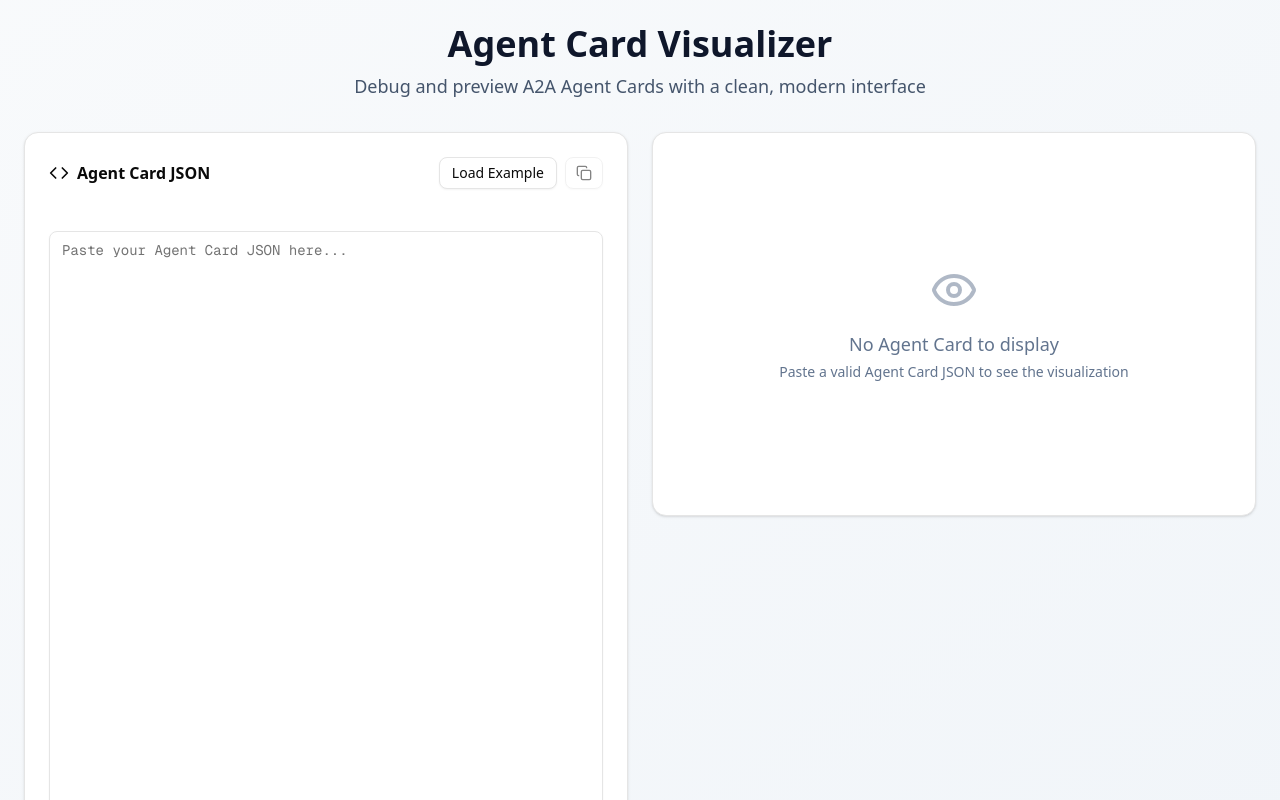
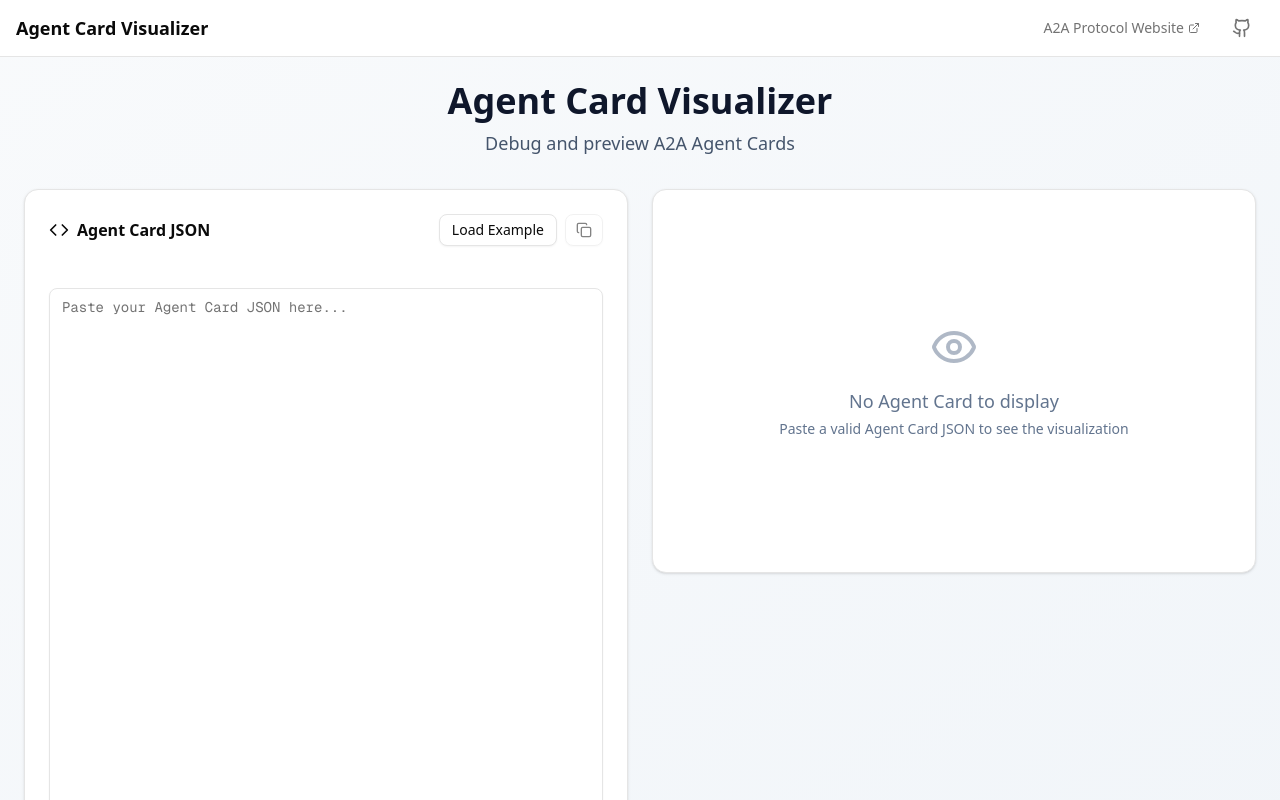
Before and after one commit to Samueljh1/agent-card-visualizer, a Next.js app: page / in a window 1280 px wide. Shown: the top 800 px of the page. Built offline with nearby package versions, Linux system fonts and the light colour scheme.

Commit message:
feature: Added sticky header

```diff
--- a/src/app/layout.tsx
+++ b/src/app/layout.tsx
@@ -1,6 +1,7 @@
 import type { Metadata } from "next";
 import { Geist, Geist_Mono } from "next/font/google";
 import "./globals.css";
+import Header from "@/components/Header";
 
 const geistSans = Geist({
   variable: "--font-geist-sans",
@@ -27,6 +28,7 @@ export default function RootLayout({
       <body
         className={`${geistSans.variable} ${geistMono.variable} antialiased`}
       >
+        <Header />
         {children}
       </body>
     </html>
--- a/src/components/AgentCardVisualizer.tsx
+++ b/src/components/AgentCardVisualizer.tsx
@@ -95,7 +95,7 @@ export default function AgentCardVisualizer() {
         <div className="text-center mb-8">
           <h1 className="text-4xl font-bold text-slate-900 mb-2">Agent Card Visualizer</h1>
           <p className="text-slate-600 text-lg">
-            Debug and preview A2A Agent Cards with a clean, modern interface
+            Debug and preview A2A Agent Cards
           </p>
         </div>
 
--- /dev/null
+++ b/src/components/Header.tsx
@@ -0,0 +1,31 @@
+import { ExternalLink, Github } from 'lucide-react';
+
+export default function Header() {
+  return (
+    <header className="sticky top-0 z-50 w-full border-b bg-background/95 backdrop-blur supports-[backdrop-filter]:bg-background/60">
+      <div className="flex h-14 items-center justify-between px-4">
+        <div className="flex items-center gap-4">
+          <h1 className="text-lg font-semibold">Agent Card Visualizer</h1>
+        </div>
+        <div className="flex items-center gap-2">
+          <a
+            href="https://a2a-protocol.org"
+            target="_blank"
+            className="flex items-center gap-1 px-3 py-1 text-sm text-muted-foreground hover:text-primary transition-colors rounded-md hover:bg-muted"
+          >
+            A2A Protocol Website
+            <ExternalLink className="h-3 w-3" />
+          </a>
+          <a
+            href="https://github.com/samueljh1/agent-card-visualizer"
+            target="_blank"
+            className="flex items-center gap-2 px-3 py-2 text-muted-foreground hover:text-primary transition-colors rounded-md hover:bg-muted"
+            aria-label="View source on GitHub"
+          >
+            <Github className="h-5 w-5" />
+          </a>
+        </div>
+      </div>
+    </header>
+  );
+}
```
